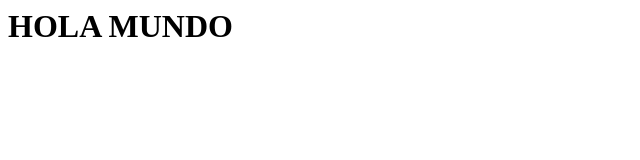
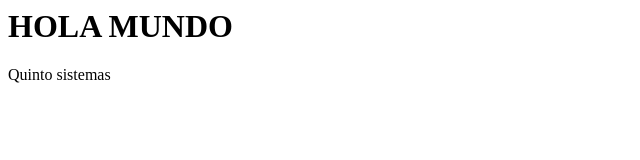
Before and after one commit to 22Stiven2002/22Stiven2002.github.io, a plain HTML site: page index.html in a window 1280 px wide. Shown: the full height of the page, 0-640 px from the left. Drawn offline with Linux system fonts and the light colour scheme.

Commit message:
Agregue una linea

```diff
--- a/index.html
+++ b/index.html
@@ -2,6 +2,7 @@
     <head>
         <body>
             <h1>HOLA MUNDO</h1>
+            <p1>Quinto sistemas</p1>
         </body>
     </head>
 </html>
```
